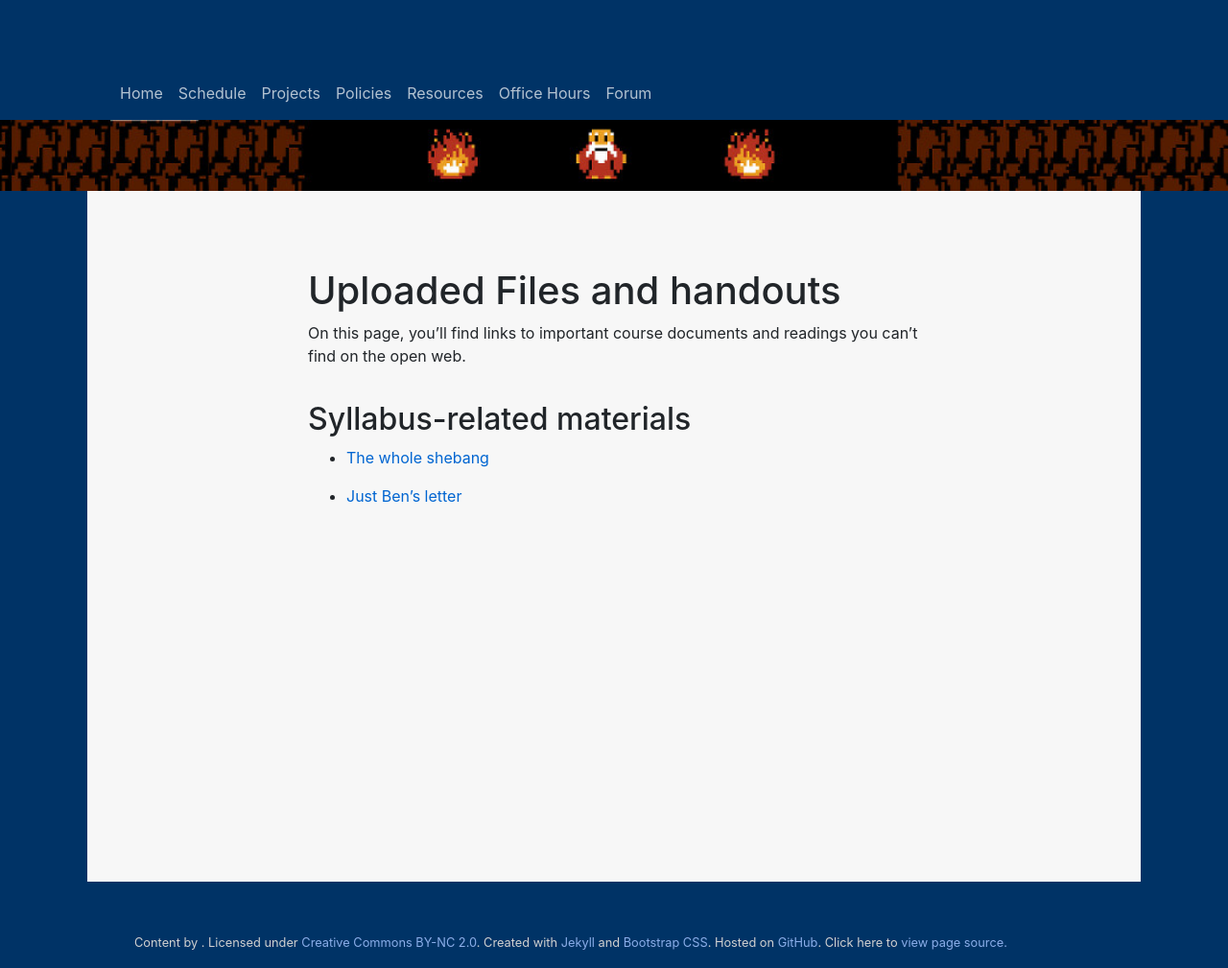
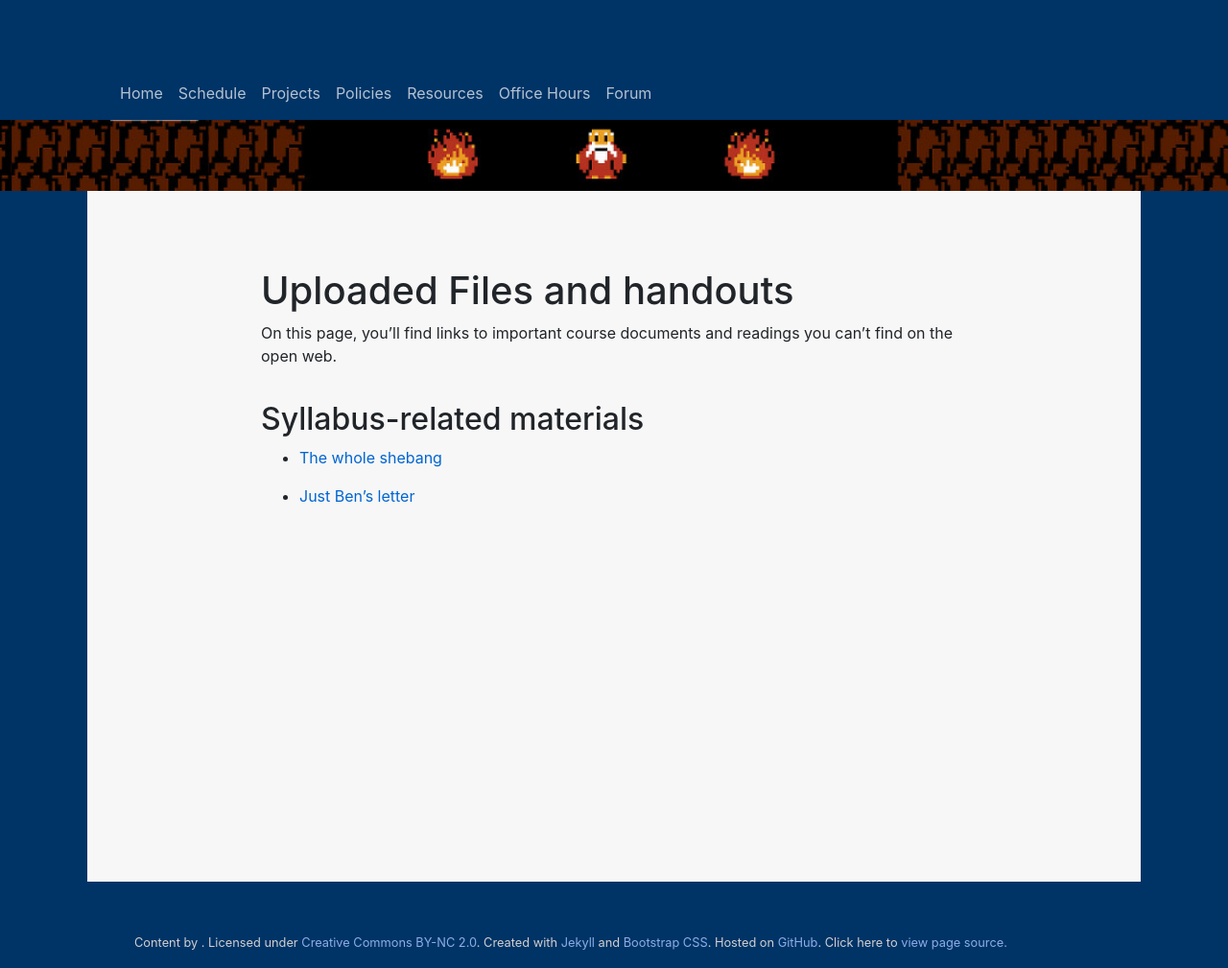
Before and after one commit to benmiller314/dsam2025fall, a Jekyll site: the page built from uploads.md, in a window 1280 px wide. Shown: the whole page at 96% size. Built offline with Jekyll 4.4.1, drawn with Linux system fonts in a browser that asks for light colours; our own code applies the rules of GitHub Pages for plain Markdown files.

Commit message:
improve width-handling for main #content area

```diff
--- a/_layouts/default.html
+++ b/_layouts/default.html
@@ -9,7 +9,7 @@
 
 <div id="fg" class="container-fluid foreground px-lg-5 px-md-2 px-sm-1">
 
-  <article class="col-md-8 col-md-offset-2" id="content">
+  <article id="content">
 
       {{content}}
 
--- a/assets/css/screen.css
+++ b/assets/css/screen.css
@@ -26,7 +26,9 @@ header .sr-only-focusable {
 }
 
 article#content {
-	margin: 0 auto;
+    max-width: 50em;
+    margin: 0 auto;
+    padding: 0 2em 1.5em;
 }
 
 a {
```
